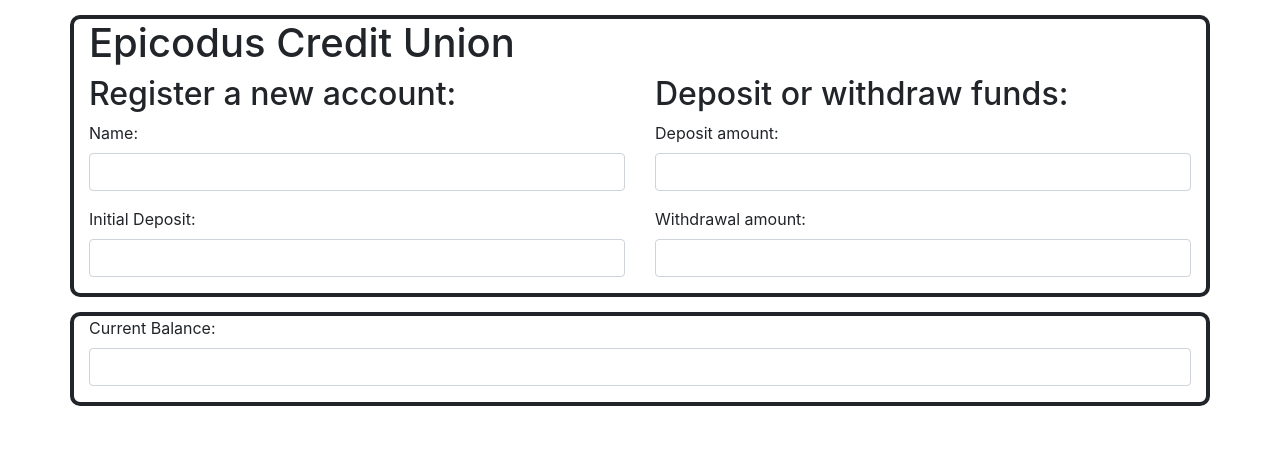
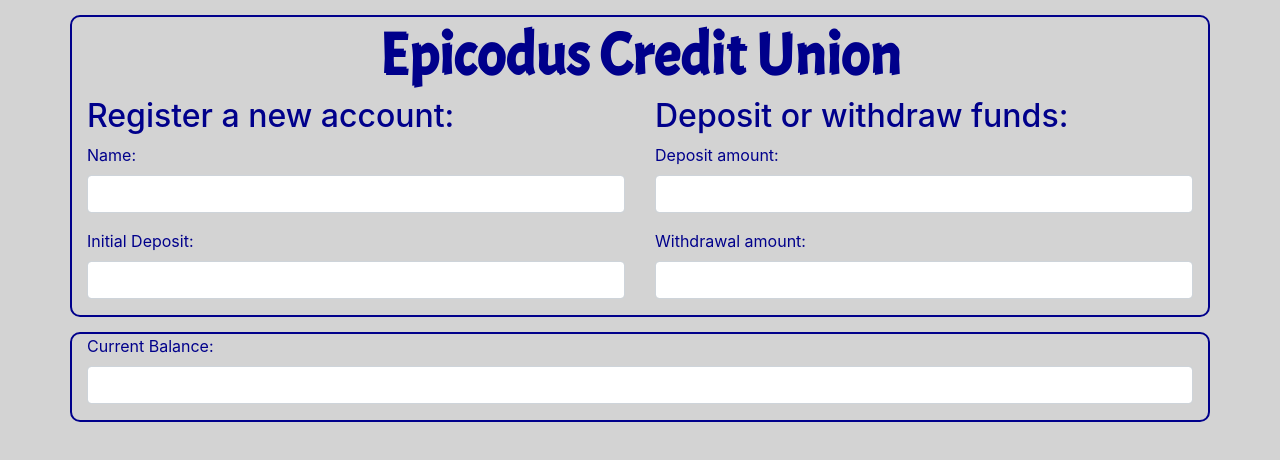
Before and after one commit to NickRamsey6/bankv2, a plain HTML site: page index.html in a window 1280 px wide. Drawn offline with Linux system fonts and the light colour scheme.

Commit message:
add css style

```diff
--- a/css/styles.css
+++ b/css/styles.css
@@ -1,6 +1,18 @@
 .container {
-border: 4px solid;
+border: 2px solid;
 border-radius: 10px;
 margin-top: 15px;
 margin-bottom: 15px;
 }
+
+h1 {
+  text-align: center;
+  font-family: 'Acme', sans-serif;
+  font-size: 60px;
+  text-shadow: 2px 2px;
+}
+
+body {
+  color: darkblue;
+  background-color: lightgrey;
+}
--- a/index.html
+++ b/index.html
@@ -5,6 +5,7 @@
     <link href="css/styles.css" rel="stylesheet" type="text/css">
     <script src="js/jquery-3.3.1.js"></script>
     <script src="js/scripts.js"></script>
+    <link href="https://fonts.googleapis.com/css?family=Acme" rel="stylesheet">
     <title>Epicodus Credit Union</title>
   </head>
   <body>
```
